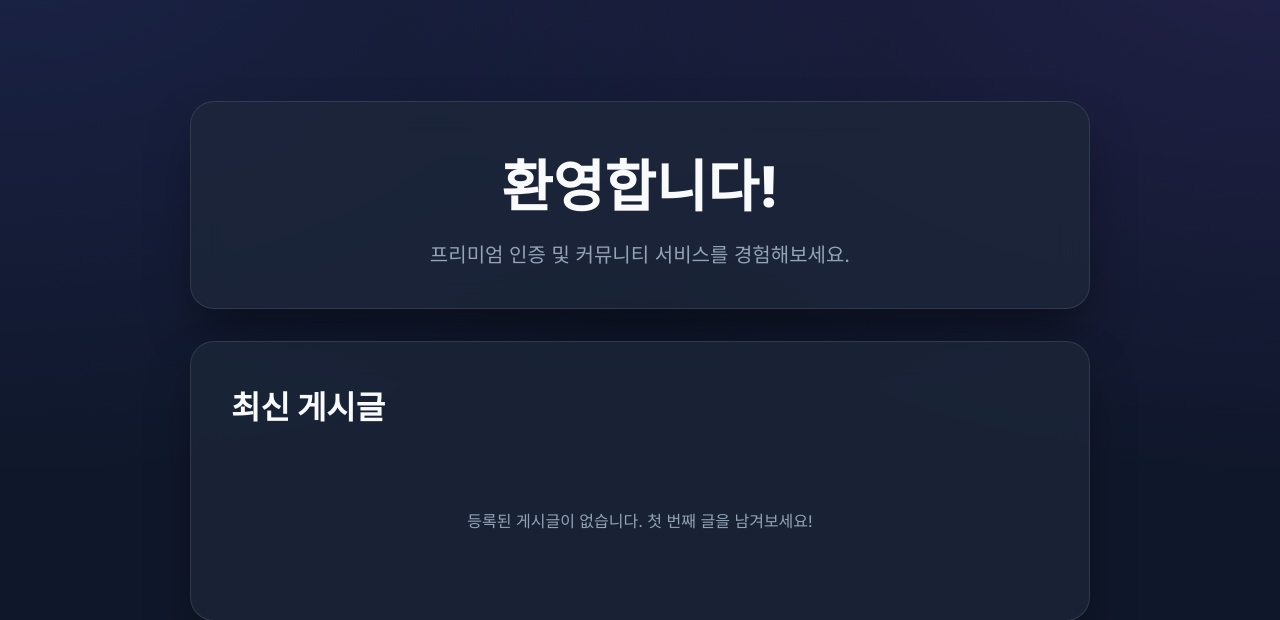
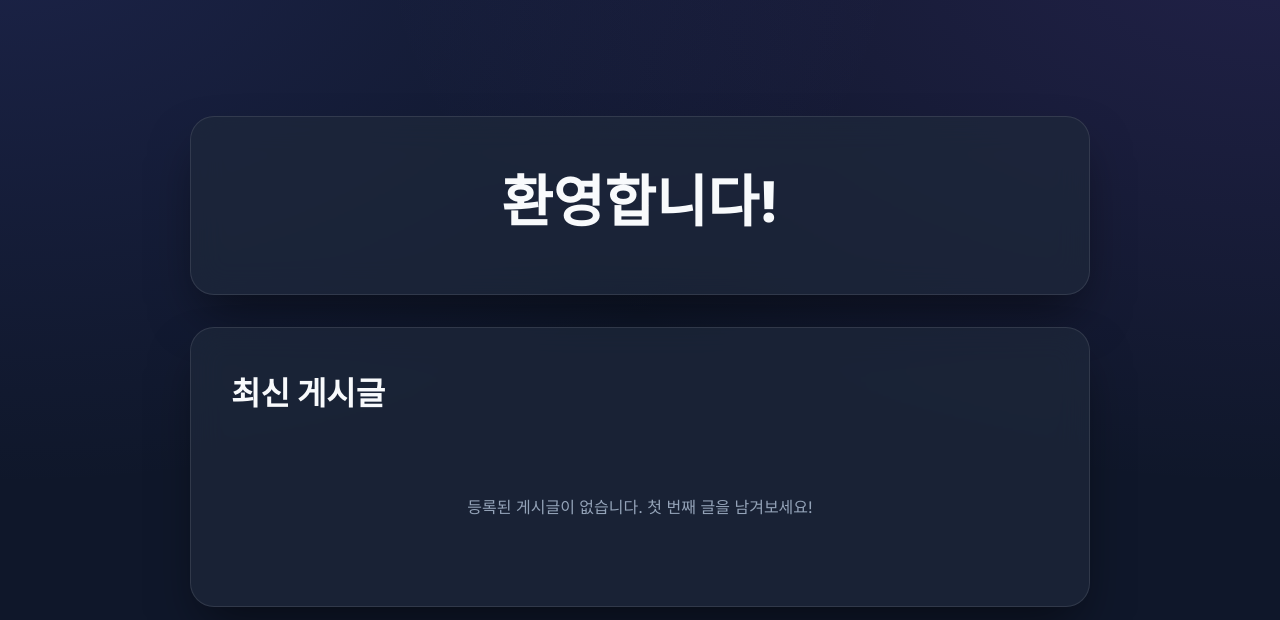
Before and after one commit to cjmin2008-hash/hyyum, a Flask app: page / in a window 1280 px wide. Shown: the part 78-698 px from the top of the page. Run offline with Flask 3, Linux system fonts and the light colour scheme.

Commit message:
UI: remove premium service message from homepage

```diff
--- a/templates/index.html
+++ b/templates/index.html
@@ -9,8 +9,6 @@
         {% if current_user.is_admin %}
         <span class="admin-badge">ADMIN</span>
         {% endif %}
-        {% else %}
-        <p>프리미엄 인증 및 커뮤니티 서비스를 경험해보세요.</p>
         {% endif %}
     </div>
 
```
